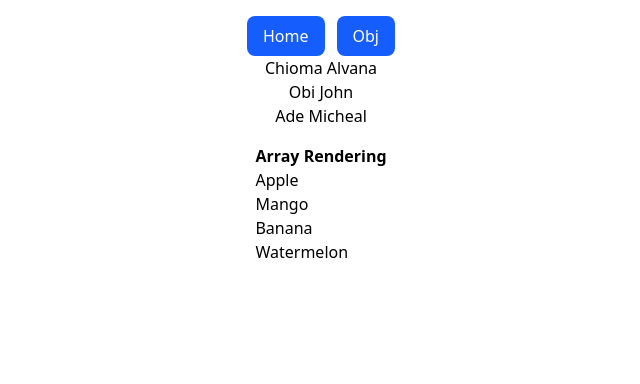
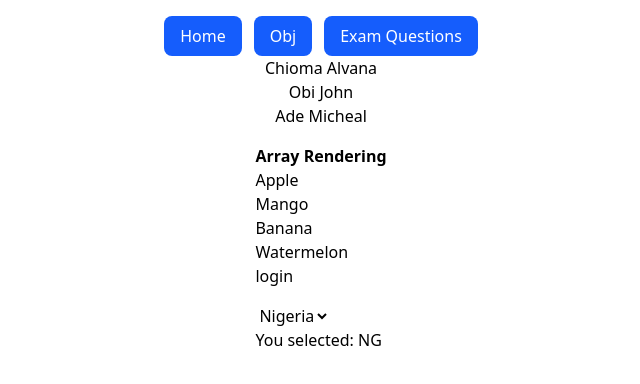
Before and after one commit to alvanachioma/Learning-ggit, an Angular app: page /obj in a window 1280 px wide. Shown: the top 384 px of the page, without its empty margins (319-959 px from the left). Built offline with nearby package versions, Linux system fonts and the light colour scheme.

Commit message:
working on exam questions

```diff
--- a/src/app/app.routes.ts
+++ b/src/app/app.routes.ts
@@ -1,6 +1,7 @@
 import { Routes } from '@angular/router';
 import {HomeComponent} from '../pages/home';
 import {ObjComponent} from '../pages/obj';
+import {ExamQuestion} from '../pages/exam-question';
 
 export const routes: Routes = [
   {
@@ -11,4 +12,8 @@ export const routes: Routes = [
     path:'obj',
     component:ObjComponent
   },
+  {
+    path:'exam',
+    component:ExamQuestion
+  },
 ];
--- a/src/app/app.ts
+++ b/src/app/app.ts
@@ -1,5 +1,6 @@
 import { Component, } from '@angular/core';
 import { RouterOutlet,RouterLink } from '@angular/router';
+
 
 
 @Component({
@@ -10,6 +11,7 @@ import { RouterOutlet,RouterLink } from '@angular/router';
       <div class="flex justify-center items-center space-x-3 mt-4 ">
         <a routerLink="/home" class="px-4 py-2 text-white bg-blue-600 rounded-lg hover:bg-blue-700 transition">Home</a>
         <a routerLink="/obj" class="px-4 py-2 text-white bg-blue-600 rounded-lg hover:bg-blue-700 transition">Obj</a>
+        <a routerLink="/exam" class="px-4 py-2 text-white bg-blue-600 rounded-lg hover:bg-blue-700 transition">Exam Questions</a>
 
       </div>
       <router-outlet></router-outlet>
--- a/src/pages/arr.ts
+++ b/src/pages/arr.ts
@@ -3,14 +3,26 @@ import {Component, signal} from '@angular/core';
 @Component({
   selector: 'arr,arr-arr',
   template: `
-    <h1 class="mt-4 flex justify-center items-center font-bold">Array Rendering</h1>
+    <h1 class="mt-4 flex flex-row justify-center items-center font-bold">Array Rendering</h1>
     <div>
       <ul>
       @for(fruit of fruits(); track fruit){
         <li>{{ fruit }}</li>
       }
       </ul>
+      @if(isLoggedIn()){
+        <h2>Welcome, {{user.name}}</h2>
+      } @else {
+      <button>login</button>
+      }
 
+    </div>
+    <div class="mt-4">
+      <select #country (change)="0">
+        <option value="NG">Nigeria</option>
+        <option value="US">USA</option>
+      </select>
+      <p>You selected: {{ country.value }}</p>
     </div>
 
   `
@@ -19,6 +31,13 @@ export class ArrComponent {
   fruits= signal([
     "Apple", "Mango", "Banana", "Watermelon"
   ]);
+  isLoggedIn=signal(false);
+
+  user ={
+    name:'John'
+}
+
+
 
 }
 //you cannot use .push to add extra fruits instead you use .set or .update
--- /dev/null
+++ b/src/pages/exam-question.ts
@@ -0,0 +1,50 @@
+import {Component, signal} from '@angular/core';
+
+@Component({
+  selector: 'exam-question',
+  template: `
+    <div class="flex justify-center mt-3">
+      <div class=" bg-gray-200 min-h-[400px] min-w-[600px] p-4 rounded-2xl">
+        <div class="flex justify-between">
+          <p class="border rounded-3xl border-blue-100 p-1 shadow-2xl text-blue-800">{{ topic().subject }}</p>
+          <p class="text-gray-600">{{ topic().question }}</p>
+        </div>
+    @for (q of questions(); track q) {
+      <div class="">
+        <h3 class="text-center font-extrabold mt-3">{{ q.title }}</h3>
+
+        <ul class="flex flex-wrap">
+          @for (opt of q.options; track opt.id) {
+            <li class="">{{alphabetMap[$index]}} - {{ opt.text }}</li>
+          }
+        </ul>
+
+      </div>
+
+    }
+    </div>
+    </div>
+  `
+
+
+})
+export class ExamQuestion {
+  topic = signal({
+    subject: "Home Economics",
+    question: "Question 22 of 50"
+  });
+  alphabetMap="ABCDEFG";
+  questions=signal([
+    {
+      title:"What is the safest way to store sharp knives in the kitchen",
+      options:[
+        {id:1, text: "In soapy water"},
+        {id:2, text: "In knife block"},
+        {id:3, text: "In Pointed Upward"},
+        {id:4, text:"In Under the pillow"}
+      ],
+
+    }
+  ]);
+
+}
--- a/src/pages/home.ts
+++ b/src/pages/home.ts
@@ -1,9 +1,11 @@
 import {Component, signal} from '@angular/core';
+
 
 
 
 @Component({
   selector: 'mastering-git',
+  imports:[],
   template: `
     <div class="flex flex-col justify-center items-center">
       <div class="text-4xl">{{ title() }}</div>
```
Also changed, not shown: src/styles.css (line endings or trailing spaces).
